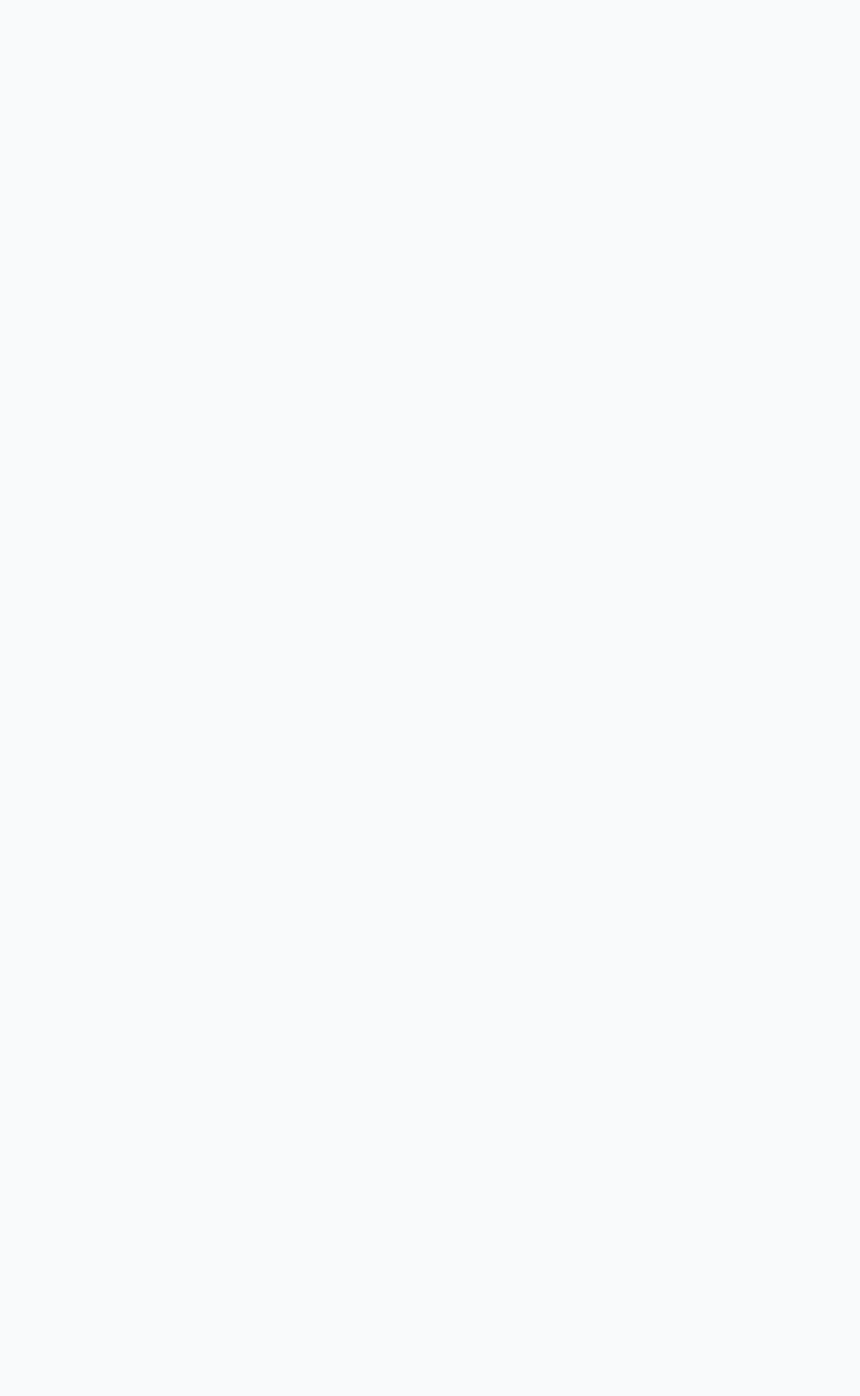
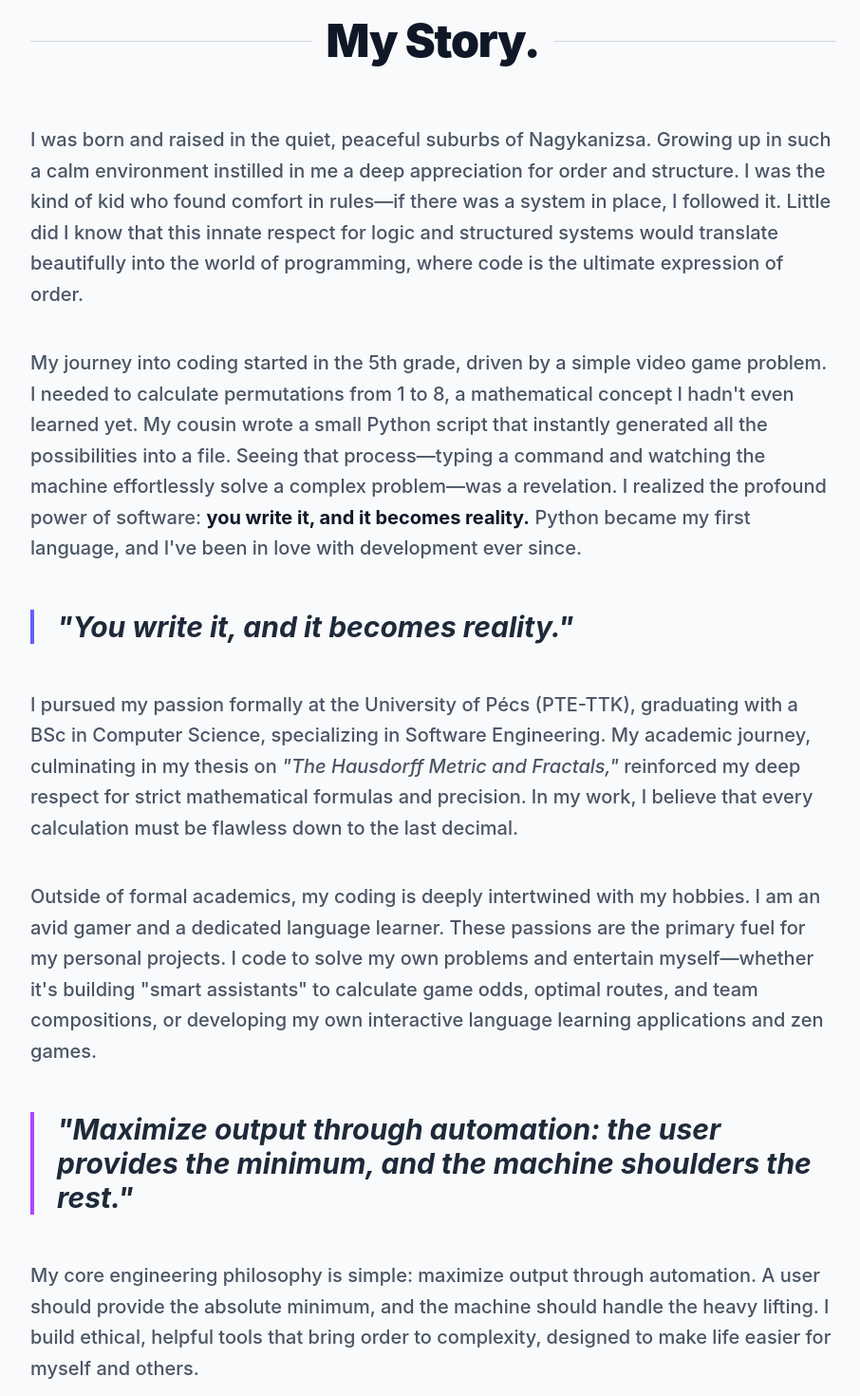
Before and after one commit to H3AD5H0TPlay/portfolio, a React (Vite) app: page /portfolio/en in a window 1280 px wide. Shown: the part 900-2370 px from the top of the page at 95% size, without its empty margins (184-1090 px from the left). Before the commit the page ends 823 px from the top, so only its background shows below. Built offline with nearby package versions, Linux system fonts and the light colour scheme.

Commit message:
feat: add highly personalized MyStory section

```diff
--- a/src/App.tsx
+++ b/src/App.tsx
@@ -1,5 +1,6 @@
 import Navbar from './components/Navbar';
 import Hero from './components/Hero';
+import MyStory from './components/MyStory';
 
 function App() {
   return (
@@ -11,6 +12,7 @@ function App() {
 
       <main className="max-w-7xl mx-auto px-6">
         <Hero />
+        <MyStory />
       </main>
     </div>
   );
--- a/src/components/Hero.tsx
+++ b/src/components/Hero.tsx
@@ -1,6 +1,6 @@
 export default function Hero() {
   return (
-    <section id="my-story" className="min-h-[85vh] flex flex-col items-center justify-center text-center pt-10 pb-20">
+    <section id="home" className="min-h-[85vh] flex flex-col items-center justify-center text-center pt-10 pb-20">
 
       {/* Profile Image Placeholder */}
       <div className="relative w-36 h-36 md:w-44 md:h-44 mb-8 group">
--- /dev/null
+++ b/src/components/MyStory.tsx
@@ -0,0 +1,50 @@
+export default function MyStory() {
+  return (
+    <section id="my-story" className="py-24 relative">
+      <div className="max-w-4xl mx-auto px-6">
+
+        {/* Section Header */}
+        <div className="flex items-center space-x-4 mb-16">
+          <div className="h-px bg-gray-300 dark:bg-white/10 flex-1"></div>
+          <h2 className="text-3xl md:text-5xl font-black tracking-tight text-gray-900 dark:text-white">
+            My Story.
+          </h2>
+          <div className="h-px bg-gray-300 dark:bg-white/10 flex-1"></div>
+        </div>
+
+        {/* Content */}
+        <div className="space-y-10 text-lg md:text-xl text-gray-600 dark:text-gray-400 leading-relaxed font-medium">
+
+          <p>
+            I was born and raised in the quiet, peaceful suburbs of Nagykanizsa. Growing up in such a calm environment instilled in me a deep appreciation for order and structure. I was the kind of kid who found comfort in rules—if there was a system in place, I followed it. Little did I know that this innate respect for logic and structured systems would translate beautifully into the world of programming, where code is the ultimate expression of order.
+          </p>
+
+          <p>
+            My journey into coding started in the 5th grade, driven by a simple video game problem. I needed to calculate permutations from 1 to 8, a mathematical concept I hadn't even learned yet. My cousin wrote a small Python script that instantly generated all the possibilities into a file. Seeing that process—typing a command and watching the machine effortlessly solve a complex problem—was a revelation. I realized the profound power of software: <span className="text-gray-900 dark:text-white font-bold">you write it, and it becomes reality.</span> Python became my first language, and I've been in love with development ever since.
+          </p>
+
+          <blockquote className="border-l-4 border-indigo-500 pl-6 my-12 italic text-2xl md:text-3xl font-bold text-gray-800 dark:text-gray-200">
+            "You write it, and it becomes reality."
+          </blockquote>
+
+          <p>
+            I pursued my passion formally at the University of Pécs (PTE-TTK), graduating with a BSc in Computer Science, specializing in Software Engineering. My academic journey, culminating in my thesis on <em>"The Hausdorff Metric and Fractals,"</em> reinforced my deep respect for strict mathematical formulas and precision. In my work, I believe that every calculation must be flawless down to the last decimal.
+          </p>
+
+          <p>
+            Outside of formal academics, my coding is deeply intertwined with my hobbies. I am an avid gamer and a dedicated language learner. These passions are the primary fuel for my personal projects. I code to solve my own problems and entertain myself—whether it's building "smart assistants" to calculate game odds, optimal routes, and team compositions, or developing my own interactive language learning applications and zen games.
+          </p>
+
+          <blockquote className="border-l-4 border-purple-500 pl-6 my-12 italic text-2xl md:text-3xl font-bold text-gray-800 dark:text-gray-200">
+            "Maximize output through automation: the user provides the minimum, and the machine shoulders the rest."
+          </blockquote>
+
+          <p>
+            My core engineering philosophy is simple: maximize output through automation. A user should provide the absolute minimum, and the machine should handle the heavy lifting. I build ethical, helpful tools that bring order to complexity, designed to make life easier for myself and others.
+          </p>
+
+        </div>
+      </div>
+    </section>
+  );
+}
```
